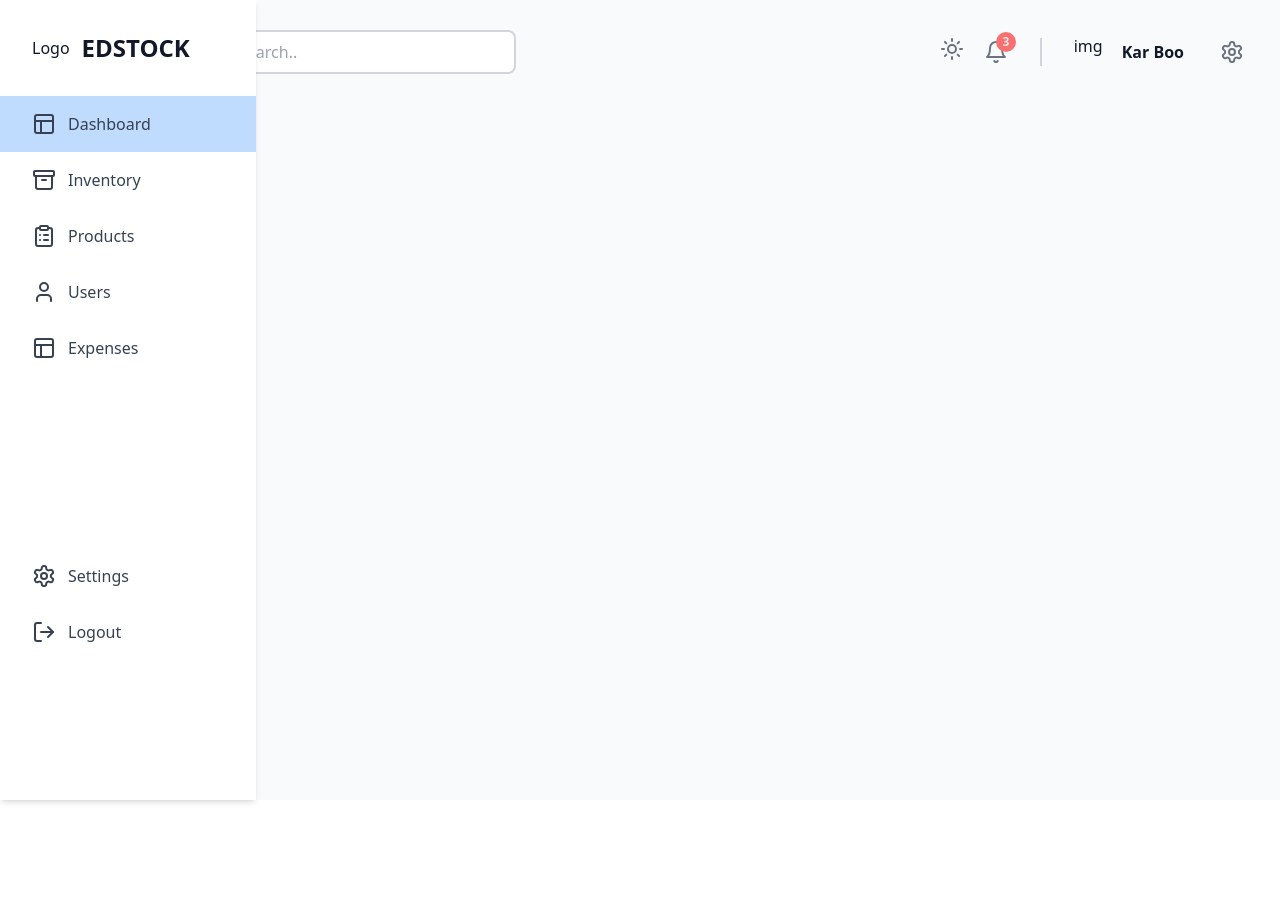
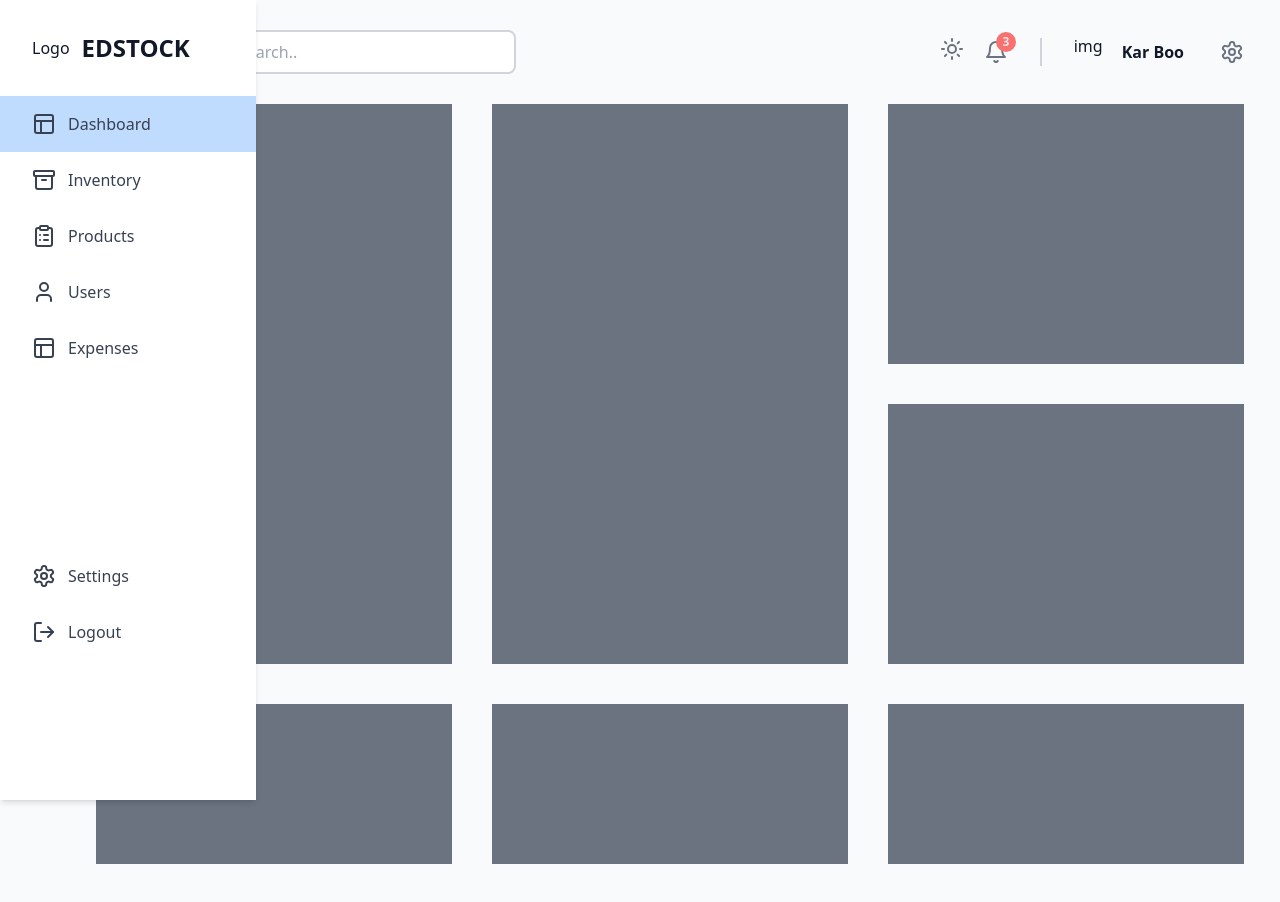
Before and after one commit to omphilejmatsobe/inventory, a Next.js app in the folder client/: page /dashboard in a window 1280 px wide. Shown: the top 902 px of the page. Before the commit the page ends 800 px from the top, so only its background shows below. Built offline with nearby package versions, Linux system fonts and the light colour scheme.

Commit message:
UI update

```diff
--- a/client/app/dashboard/page.tsx
+++ b/client/app/dashboard/page.tsx
@@ -1,10 +1,25 @@
+'use client'
 import Image from "next/image";
 import SideNav from "../ui/sideNav";
 import DashTopNav from "../ui/dashTopNav";
 
 export default function Dashboard() {
   return (
-    <div>
+    <div className="grid grid-cols-1 md:grid-cols-2 xl:grid-cols-3 xl:overflow-auto gap-10 pb-4 grid-media-query">
+      <div className="row-span-3 xl:row-span-6 bg-gray-500 ">
+        </div>
+      <div className="row-span-3 xl:row-span-6 bg-gray-500 ">
+      </div>
+      <div className="row-span-2 xl:row-span-3 col-span-1 md:col-span-2 xl:col-span-1 bg-gray-500">
+      </div>
+      <div className="row-span-3 bg-gray-500">
+      </div>
+      <div className="md:row-span-3 xl:row-span-2 bg-gray-500">
+      </div>
+      <div className="md:row-span-3 xl:row-span-2 bg-gray-500">
+      </div>
+      <div className="md:row-span-3 xl:row-span-2 bg-gray-500">
+      </div>
     </div>
   );
 }
--- /dev/null
+++ b/client/app/ui/dashboard/cards/popularProducts.tsx
@@ -0,0 +1,6 @@
+export default function popularProducts() {
+  return (
+    <div>
+    </div>
+  )
+}
--- a/client/app/ui/globals.css
+++ b/client/app/ui/globals.css
@@ -1,3 +1,15 @@
 @tailwind base;
 @tailwind components;
 @tailwind utilities;
+
+@media screen and (min-width: 768px){
+    .grid-media-query{
+        grid-template-rows: repeat(8, 20vh);
+    }
+}
+
+@media screen and (min-width: 1280px){
+    .grid-media-query{
+        grid-template-rows: repeat(8, 7.5vh);
+    }
+}
```
